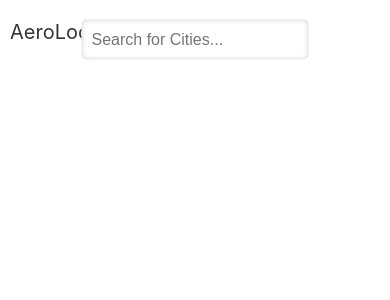
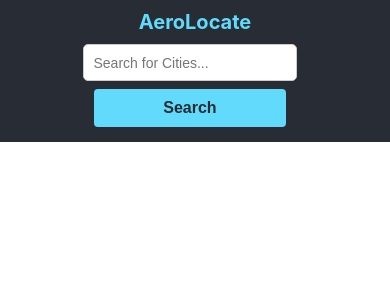
Before and after one commit to Hridibrata2/airplane-app, a React (Create React App) app: page / in a window 390 px wide. Shown: the top 300 px of the page. Built offline with nearby package versions, Linux system fonts and the light colour scheme.

Commit message:
finaaly looks like the header is complete

```diff
--- a/package.json
+++ b/package.json
@@ -7,8 +7,10 @@
     "@testing-library/jest-dom": "^6.6.3",
     "@testing-library/react": "^16.3.0",
     "@testing-library/user-event": "^13.5.0",
+    "leaflet": "^1.9.4",
     "react": "^19.1.0",
     "react-dom": "^19.1.0",
+    "react-leaflet": "^5.0.0",
     "react-scripts": "5.0.1",
     "web-vitals": "^2.1.4"
   },
--- a/src/components/Header.css
+++ b/src/components/Header.css
@@ -1,28 +1,130 @@
-.header {
-    position: relative;
+/* Base Styles (Your original CSS) */
+.App-header {
+    background-color: #282c34;
+    padding: 10px 20px;
+    color: white;
+    display: flex;
+    justify-content: space-between;
+    align-items: center;
+    flex-wrap: wrap; /* Allows items to wrap to the next line */
 }
 
 .title {
-    font-size: 20px;
-    color: #333;
-    padding: 20px 10px;
-    display: inline-flex;
-    align-items: center;
+    font-size: 24px;
+    font-weight: bold;
+    color: #61dafb;
+    padding: 0;
+    white-space: nowrap; /* Prevents title from wrapping unless explicitly allowed */
+    margin-right: 20px; /* Add some spacing for larger screens */
 }
 
-.subtitle {
-    position: absolute;
-    top: 50%;
-    left: 50%;
-    transform: translate(-50%, -50%);
+.search-bar-container {
+    display: flex;
+    gap: 10px;
+    align-items: center;
+    flex-grow: 1;
+    max-width: 500px;
 }
 
-.search-bar {
+.search-input-field {
     height: 40px;
     border-radius: 5px;
     padding: 0 10px;
     font-size: 16px;
-    border: 0;
-    box-shadow: inset 0 0 5px rgba(0, 0, 0, 0.2);
-    margin-top: 15px;
+    border: 1px solid #ccc;
+    background-color: white;
+    color: #333;
+    flex-grow: 1;
+    min-width: 0;
 }
+
+.search-input-field:focus {
+    outline: none;
+    box-shadow: 0 0 5px rgba(97, 218, 251, 0.5);
+    border-color: #61dafb;
+}
+
+.search-button {
+    padding: 8px 15px;
+    background-color: #61dafb;
+    color: #282c34;
+    border: none;
+    border-radius: 4px;
+    cursor: pointer;
+    font-weight: bold;
+    transition: background-color 0.2s ease;
+    white-space: nowrap;
+}
+
+.search-button:hover {
+    background-color: #4ac1e0;
+}
+
+.search-button:disabled {
+    background-color: #cccccc;
+    cursor: not-allowed;
+    color: #666;
+}
+
+@media (max-width: 768px) {
+    .App-header {
+        flex-direction: column;
+        align-items: flex;
+        padding: 15px;
+    }
+
+    .title {
+        margin-bottom: 15px;
+        margin-right: 0;
+        font-size: 22px;
+    }
+
+    .search-bar-container {
+        width: 100%;
+        max-width: none;
+        margin-bottom: 5px;
+        justify-content: center;
+    }
+
+    .search-input-field {
+        height: 38px;
+        font-size: 15px;
+    }
+
+    .search-button {
+        padding: 7px 12px;
+        font-size: 14px;
+    }
+}
+
+
+@media (max-width: 480px) {
+    .App-header {
+        padding: 10px;
+    }
+
+    .title {
+        font-size: 20px;
+        text-align: center;
+        width: 100%;
+        margin-bottom: 10px;
+    }
+
+    .search-bar-container {
+        flex-direction: column;
+        gap: 8px;
+        width: 95%;
+    }
+
+    .search-input-field {
+        width: 100%;
+        height: 35px;
+        font-size: 14px;
+    }
+
+    .search-button {
+        width: 100%;
+        padding: 10px 15px;
+        font-size: 16px;
+    }
+}
--- a/src/components/Header.js
+++ b/src/components/Header.js
@@ -1,28 +1,33 @@
-import React from 'react'
-import './Header.css'
-import { useState } from 'react';
+import React, { useState } from 'react';
+import './Header.css';
 
-const Header = () => {
 
-     const [city, setCity] = useState("");
+const Header = ({ handleSearch, loading }) => {
+
+  const [searchCity, setSearchCity] = useState('');
 
   return (
-    <div className="header">
-      <div className="title">
-        AeroLocate
-      </div>
+    <div className="App-header">
+      <div className="title">AeroLocate</div>
       <div className="subtitle">
-        <input
-           value={city}
-          onChange={(e) => setCity(e.target.value)}
-          type="text"
-          placeholder="Search for Cities..."
-          className="search-bar"
-        />
+        <div className="search-bar-container">
+          <input
+            value={searchCity}
+            onChange={(e) => setSearchCity(e.target.value)}
+            type="text"
+            placeholder="Search for Cities..."
+            className="search-input-field"
+            onKeyPress={(e) => {
+              if (e.key === 'Enter') handleSearch();
+            }}
+          />
+          <button onClick={handleSearch} disabled={loading} className='search-button'>
+            {loading ? 'Searching...' : 'Search'}
+          </button>
+        </div>
       </div>
     </div>
   );
-}
+};
 
-
-export default Header
+export default Header;
```
Also changed, not shown: src/components/Location.css (added), src/components/Location.jsx (added), 1 other file (tests, documents, lock files or other folders).
